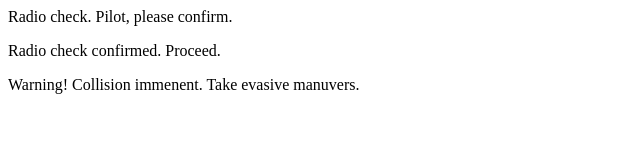
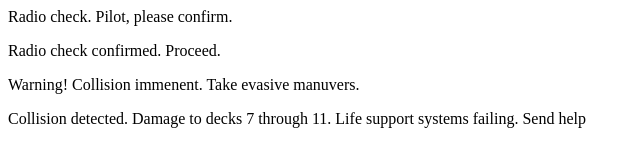
Before and after one commit to DonaldHartley/communication-log, a plain HTML site: page index.html in a window 1280 px wide. Shown: the whole page, without its empty margins (0-641 px from the left). Drawn offline with Linux system fonts and the light colour scheme.

Commit message:
i dont know

```diff
--- a/index.html
+++ b/index.html
@@ -3,5 +3,6 @@
         <p>Radio check. Pilot, please confirm.</p>
         <p>Radio check confirmed. Proceed.</p>
         <p>Warning! Collision immenent. Take evasive manuvers.</p>
+        <p>Collision detected. Damage to decks 7 through 11. Life support systems failing. Send help</p>
     </body>
 </html>
```
